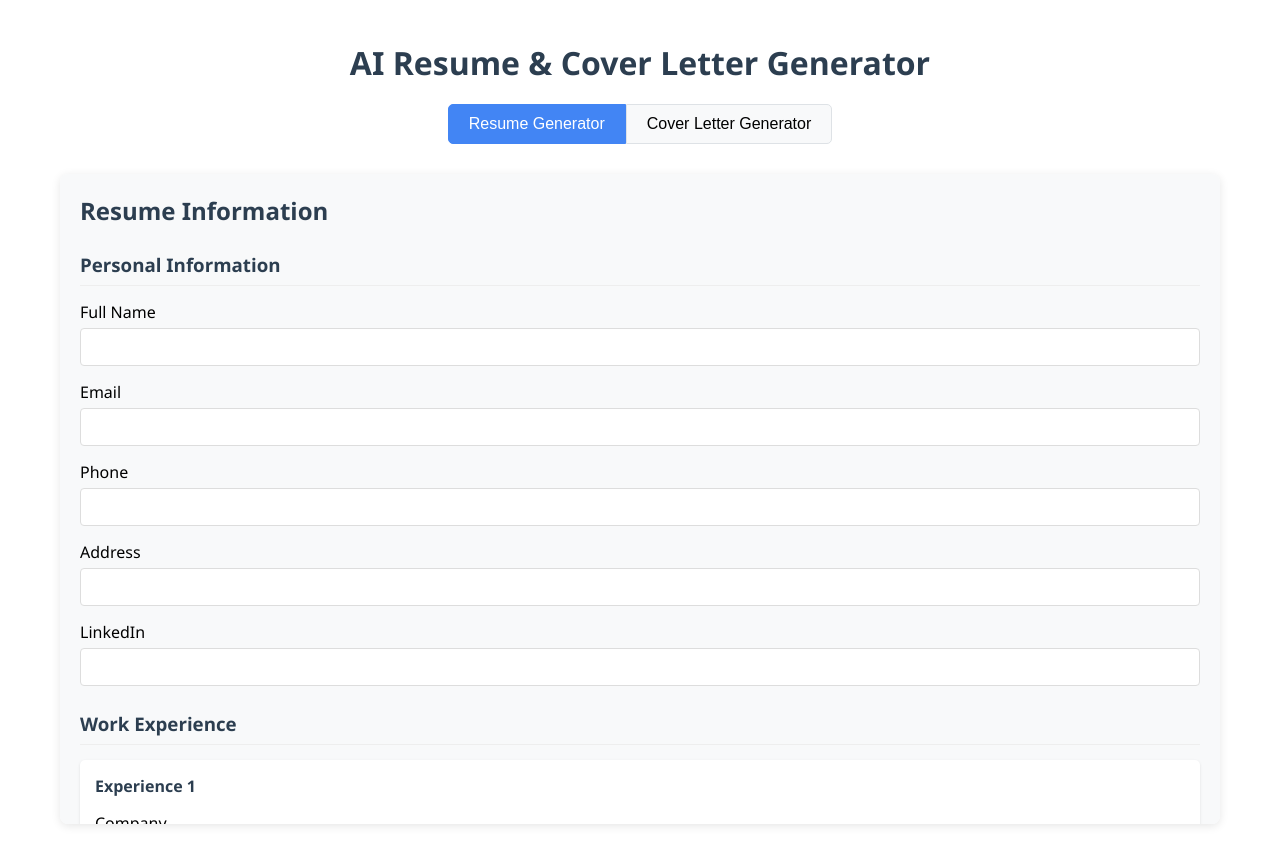
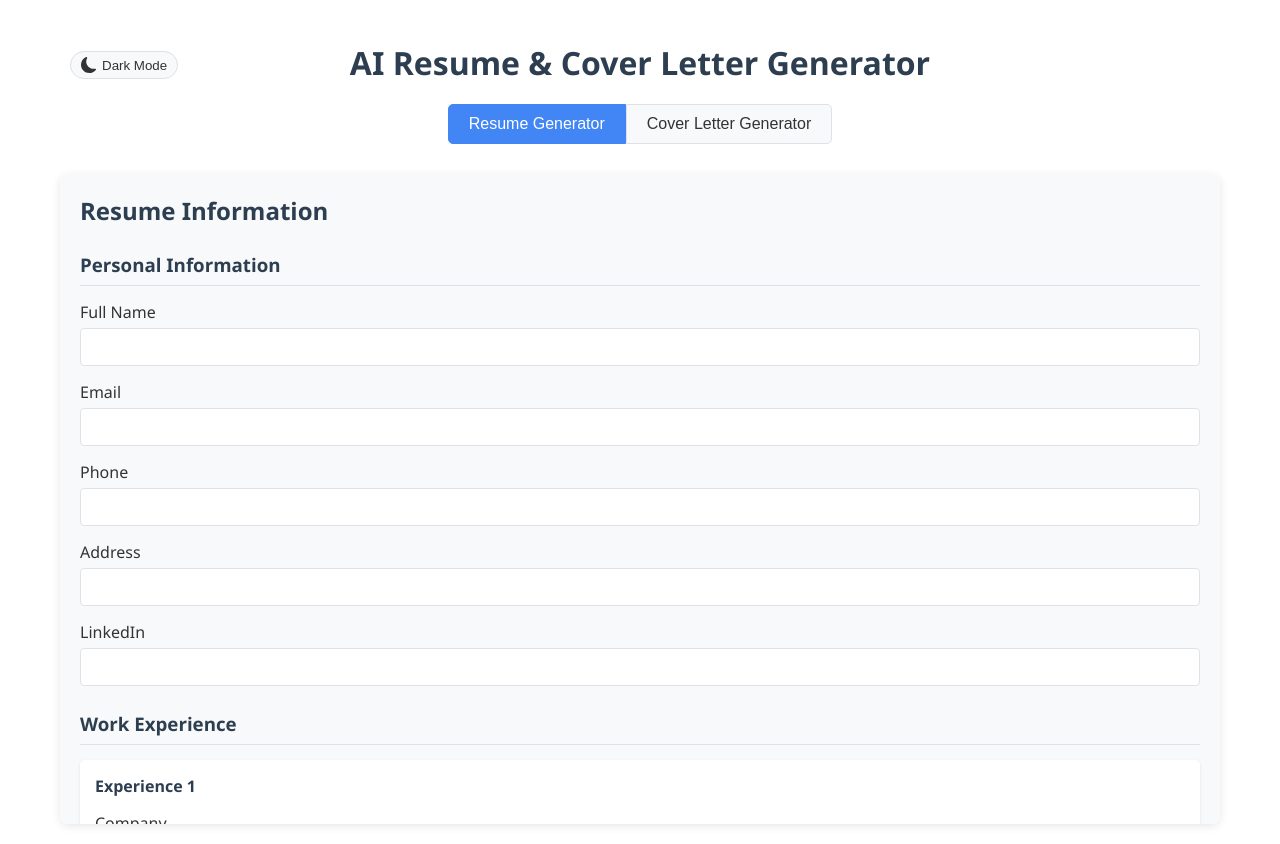
Before and after one commit to kwong0419/resume-cover-letter-generator, a React (Create React App) app in the folder frontend/: page / in a window 1280 px wide. Built offline with nearby package versions, Linux system fonts and the light colour scheme.

Commit message:
add a dark mode / light mode toggle feature

```diff
--- a/frontend/src/App.css
+++ b/frontend/src/App.css
@@ -4,6 +4,8 @@
   margin: 0 auto;
   padding: 20px;
   box-sizing: border-box;
+  color: var(--text-color);
+  transition: all 0.3s ease;
 }
 
 .App-logo {
@@ -20,10 +22,11 @@
 .App-header {
   text-align: center;
   margin-bottom: 30px;
+  position: relative;
 }
 
 .App-header h1 {
-  color: #2c3e50;
+  color: var(--heading-color);
   margin-bottom: 20px;
 }
 
@@ -34,12 +37,13 @@
 }
 
 .tabs button {
-  background-color: #f8f9fa;
-  border: 1px solid #dee2e6;
+  background-color: var(--form-background);
+  border: 1px solid var(--border-color);
   padding: 10px 20px;
   font-size: 16px;
   cursor: pointer;
   transition: all 0.3s;
+  color: var(--text-color);
 }
 
 .tabs button:first-child {
@@ -51,9 +55,9 @@
 }
 
 .tabs button.active {
-  background-color: #4285f4;
+  background-color: var(--button-primary);
   color: white;
-  border-color: #4285f4;
+  border-color: var(--button-primary);
 }
 
 .resume-section,
@@ -66,10 +70,10 @@
 
 .form-container {
   flex: 1;
-  background-color: #f8f9fa;
+  background-color: var(--form-background);
   padding: 20px;
   border-radius: 8px;
-  box-shadow: 0 2px 10px rgba(0, 0, 0, 0.1);
+  box-shadow: 0 2px 10px var(--shadow-color);
   overflow-y: auto;
   max-height: 100%;
 }
@@ -78,10 +82,10 @@
   flex: 1;
   display: flex;
   flex-direction: column;
-  background-color: #f8f9fa;
+  background-color: var(--form-background);
   padding: 20px;
   border-radius: 8px;
-  box-shadow: 0 2px 10px rgba(0, 0, 0, 0.1);
+  box-shadow: 0 2px 10px var(--shadow-color);
   max-height: 100%;
 }
 
@@ -94,6 +98,7 @@
 
 .result-header h2 {
   margin: 0;
+  color: var(--heading-color);
 }
 
 .button-group {
@@ -110,12 +115,12 @@
 }
 
 .copy-btn {
-  background-color: #34a853;
+  background-color: var(--button-success);
   color: white;
 }
 
 .export-btn {
-  background-color: #ea4335;
+  background-color: var(--button-danger);
   color: white;
 }
 
@@ -125,14 +130,14 @@
 }
 
 .generated-content {
-  background-color: white;
+  background-color: var(--card-background);
   padding: 20px;
   border-radius: 5px;
   white-space: pre-wrap;
   line-height: 1.6;
   overflow-y: auto;
   flex-grow: 1;
-  box-shadow: 0 1px 3px rgba(0, 0, 0, 0.1);
+  box-shadow: 0 1px 3px var(--shadow-color);
 }
 
 .form-group {
@@ -143,16 +148,19 @@ label {
   display: block;
   margin-bottom: 5px;
   font-weight: 500;
+  color: var(--text-color);
 }
 
 input,
 textarea {
   width: 100%;
   padding: 10px;
-  border: 1px solid #ddd;
+  border: 1px solid var(--border-color);
   border-radius: 4px;
   font-size: 14px;
   box-sizing: border-box;
+  background-color: var(--card-background);
+  color: var(--text-color);
 }
 
 textarea {
@@ -162,15 +170,15 @@ textarea {
 
 .experience-item,
 .education-item {
-  background-color: #fff;
+  background-color: var(--card-background);
   padding: 15px;
   border-radius: 5px;
   margin-bottom: 15px;
-  box-shadow: 0 1px 3px rgba(0, 0, 0, 0.1);
+  box-shadow: 0 1px 3px var(--shadow-color);
 }
 
 .add-btn {
-  background-color: #34a853;
+  background-color: var(--button-success);
   color: white;
   border: none;
   padding: 8px 15px;
@@ -181,7 +189,7 @@ textarea {
 }
 
 .generate-btn {
-  background-color: #4285f4;
+  background-color: var(--button-primary);
   color: white;
   border: none;
   padding: 12px 20px;
@@ -204,7 +212,7 @@ textarea {
 h2,
 h3,
 h4 {
-  color: #2c3e50;
+  color: var(--heading-color);
 }
 
 h2 {
@@ -215,13 +223,37 @@ h2 {
 h3 {
   margin-top: 25px;
   margin-bottom: 15px;
-  border-bottom: 1px solid #eee;
+  border-bottom: 1px solid var(--border-color);
   padding-bottom: 8px;
 }
 
 h4 {
   margin-top: 0;
   margin-bottom: 15px;
+}
+
+/* Theme toggle styles */
+.theme-toggle {
+  position: absolute;
+  top: 10px;
+  left: 10px;
+  z-index: 100;
+}
+
+.theme-toggle-button {
+  background-color: var(--form-background);
+  border: 1px solid var(--border-color);
+  border-radius: 20px;
+  padding: 5px 10px;
+  display: flex;
+  align-items: center;
+  cursor: pointer;
+  transition: all 0.3s ease;
+  color: var(--text-color);
+}
+
+.theme-toggle-button svg {
+  margin-right: 5px;
 }
 
 @media (max-width: 768px) {
--- a/frontend/src/App.js
+++ b/frontend/src/App.js
@@ -1,7 +1,8 @@
-import React, {useState} from 'react'
+import React, {useState, useEffect} from 'react'
 import './App.css'
 import {exportToPDF} from './utils/pdfExport'
 import FormattedDocument from './components/FormattedDocument'
+import ThemeToggle from './components/ThemeToggle'
 
 function App() {
   const [activeTab, setActiveTab] = useState('resume')
@@ -51,6 +52,30 @@ function App() {
   const [generatedCoverLetter, setGeneratedCoverLetter] = useState('')
   const [isLoading, setIsLoading] = useState(false)
   const [error, setError] = useState('')
+  const [isDarkMode, setIsDarkMode] = useState(false)
+
+  // Initialize theme from localStorage or system preference
+  useEffect(() => {
+    const savedTheme = localStorage.getItem('theme')
+    if (savedTheme) {
+      setIsDarkMode(savedTheme === 'dark')
+    } else {
+      // Check if user prefers dark mode
+      const prefersDarkMode = window.matchMedia('(prefers-color-scheme: dark)').matches
+      setIsDarkMode(prefersDarkMode)
+    }
+  }, [])
+
+  // Apply theme changes to document
+  useEffect(() => {
+    document.documentElement.setAttribute('data-theme', isDarkMode ? 'dark' : 'light')
+    localStorage.setItem('theme', isDarkMode ? 'dark' : 'light')
+  }, [isDarkMode])
+
+  // Toggle theme function
+  const toggleTheme = () => {
+    setIsDarkMode((prevMode) => !prevMode)
+  }
 
   // Handle form input changes for resume
   const handlePersonalInfoChange = (e) => {
@@ -255,6 +280,7 @@ function App() {
   return (
     <div className="App">
       <header className="App-header">
+        <ThemeToggle isDarkMode={isDarkMode} toggleTheme={toggleTheme} />
         <h1>AI Resume & Cover Letter Generator</h1>
         <div className="tabs">
           <button className={activeTab === 'resume' ? 'active' : ''} onClick={() => setActiveTab('resume')}>
--- /dev/null
+++ b/frontend/src/components/ThemeToggle.js
@@ -0,0 +1,27 @@
+import React from 'react'
+
+const ThemeToggle = ({isDarkMode, toggleTheme}) => {
+  return (
+    <div className="theme-toggle">
+      <button className="theme-toggle-button" onClick={toggleTheme}>
+        {isDarkMode ? (
+          <>
+            <svg xmlns="http://www.w3.org/2000/svg" width="16" height="16" fill="currentColor" viewBox="0 0 16 16">
+              <path d="M8 12a4 4 0 1 0 0-8 4 4 0 0 0 0 8zM8 0a.5.5 0 0 1 .5.5v2a.5.5 0 0 1-1 0v-2A.5.5 0 0 1 8 0zm0 13a.5.5 0 0 1 .5.5v2a.5.5 0 0 1-1 0v-2A.5.5 0 0 1 8 13zm8-5a.5.5 0 0 1-.5.5h-2a.5.5 0 0 1 0-1h2a.5.5 0 0 1 .5.5zM3 8a.5.5 0 0 1-.5.5h-2a.5.5 0 0 1 0-1h2A.5.5 0 0 1 3 8zm10.657-5.657a.5.5 0 0 1 0 .707l-1.414 1.415a.5.5 0 1 1-.707-.708l1.414-1.414a.5.5 0 0 1 .707 0zm-9.193 9.193a.5.5 0 0 1 0 .707L3.05 13.657a.5.5 0 0 1-.707-.707l1.414-1.414a.5.5 0 0 1 .707 0zm9.193 2.121a.5.5 0 0 1-.707 0l-1.414-1.414a.5.5 0 0 1 .707-.707l1.414 1.414a.5.5 0 0 1 0 .707zM4.464 4.465a.5.5 0 0 1-.707 0L2.343 3.05a.5.5 0 1 1 .707-.707l1.414 1.414a.5.5 0 0 1 0 .708z" />
+            </svg>
+            Light Mode
+          </>
+        ) : (
+          <>
+            <svg xmlns="http://www.w3.org/2000/svg" width="16" height="16" fill="currentColor" viewBox="0 0 16 16">
+              <path d="M6 .278a.768.768 0 0 1 .08.858 7.208 7.208 0 0 0-.878 3.46c0 4.021 3.278 7.277 7.318 7.277.527 0 1.04-.055 1.533-.16a.787.787 0 0 1 .81.316.733.733 0 0 1-.031.893A8.349 8.349 0 0 1 8.344 16C3.734 16 0 12.286 0 7.71 0 4.266 2.114 1.312 5.124.06A.752.752 0 0 1 6 .278z" />
+            </svg>
+            Dark Mode
+          </>
+        )}
+      </button>
+    </div>
+  )
+}
+
+export default ThemeToggle
--- a/frontend/src/index.css
+++ b/frontend/src/index.css
@@ -1,13 +1,41 @@
 body {
   margin: 0;
-  font-family: -apple-system, BlinkMacSystemFont, 'Segoe UI', 'Roboto', 'Oxygen',
-    'Ubuntu', 'Cantarell', 'Fira Sans', 'Droid Sans', 'Helvetica Neue',
-    sans-serif;
+  font-family: -apple-system, BlinkMacSystemFont, 'Segoe UI', 'Roboto', 'Oxygen', 'Ubuntu', 'Cantarell', 'Fira Sans',
+    'Droid Sans', 'Helvetica Neue', sans-serif;
   -webkit-font-smoothing: antialiased;
   -moz-osx-font-smoothing: grayscale;
+  background-color: var(--background-color);
+  color: var(--text-color);
+  transition: all 0.3s ease;
+  min-height: 100vh;
+}
+
+:root {
+  --background-color: #ffffff;
+  --text-color: #333333;
+  --form-background: #f8f9fa;
+  --card-background: #ffffff;
+  --border-color: #dee2e6;
+  --heading-color: #2c3e50;
+  --button-primary: #4285f4;
+  --button-success: #34a853;
+  --button-danger: #ea4335;
+  --shadow-color: rgba(0, 0, 0, 0.1);
+}
+
+[data-theme='dark'] {
+  --background-color: #121212;
+  --text-color: #e0e0e0;
+  --form-background: #1e1e1e;
+  --card-background: #2d2d2d;
+  --border-color: #444444;
+  --heading-color: #90caf9;
+  --button-primary: #5c9ce6;
+  --button-success: #4caf50;
+  --button-danger: #f44336;
+  --shadow-color: rgba(0, 0, 0, 0.3);
 }
 
 code {
-  font-family: source-code-pro, Menlo, Monaco, Consolas, 'Courier New',
-    monospace;
+  font-family: source-code-pro, Menlo, Monaco, Consolas, 'Courier New', monospace;
 }
--- a/frontend/src/styles/FormattedDocument.css
+++ b/frontend/src/styles/FormattedDocument.css
@@ -1,12 +1,12 @@
 .formatted-document {
   font-family: 'Times New Roman', Times, serif;
   line-height: 1.5;
-  color: #333;
-  background-color: white;
+  color: var(--text-color);
+  background-color: var(--card-background);
   padding: 30px;
-  border: 1px solid #ddd;
+  border: 1px solid var(--border-color);
   border-radius: 4px;
-  box-shadow: 0 2px 4px rgba(0, 0, 0, 0.1);
+  box-shadow: 0 2px 4px var(--shadow-color);
   max-width: 800px;
   margin: 0 auto;
   overflow-y: auto;
@@ -20,7 +20,7 @@
   font-weight: bold;
   margin-top: 20px;
   margin-bottom: 10px;
-  color: #2c3e50;
+  color: var(--heading-color);
 }
 
 .document-subheading {
@@ -28,7 +28,7 @@
   font-weight: bold;
   margin-top: 15px;
   margin-bottom: 8px;
-  color: #34495e;
+  color: var(--heading-color);
 }
 
 .document-bullet {
@@ -58,7 +58,7 @@
   position: absolute;
   top: 10px;
   right: 10px;
-  background-color: #4285f4;
+  background-color: var(--button-primary);
   color: white;
   border: none;
   border-radius: 4px;
```
